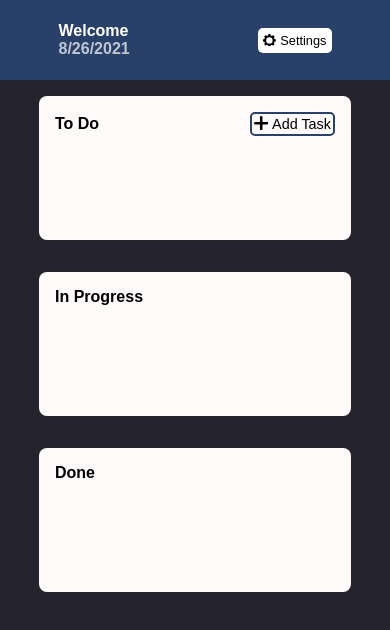
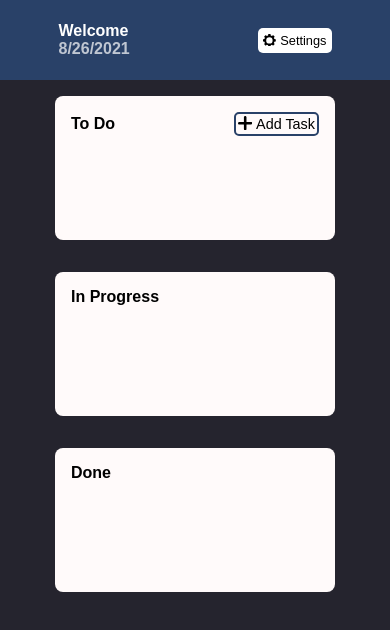
Before and after one commit to alansfj/nice-ToDo, a React (Create React App) app: page /#/my-todo in a window 390 px wide. Shown: the top 630 px of the page. Built offline with nearby package versions, Linux system fonts and the light colour scheme.

Commit message:
media queries updated

```diff
--- a/src/Sass/ToDo.scss
+++ b/src/Sass/ToDo.scss
@@ -1,10 +1,15 @@
 .todo-container {
-  width: 100vw;
+  max-width: 100vw;
   margin: auto;
   margin-top: 1rem;
   display: flex;
-  // flex-wrap: wrap;
   justify-content: space-evenly;
+}
+
+@media screen and (max-width: 951px) {
+  .todo-container {
+    flex-wrap: wrap;
+  }
 }
 
 @media screen and (max-width: 768px) {
--- a/src/Sass/ToDoColumn.scss
+++ b/src/Sass/ToDoColumn.scss
@@ -2,7 +2,7 @@
   min-width: 30vw;
   min-height: 17.94rem;
   background-color: snow;
-  margin: 0 1rem;
+  margin: 1rem;
   padding: 1rem;
   border-radius: 0.5rem;
 
@@ -33,18 +33,21 @@
   }
 }
 
+@media screen and (max-width: 951px) {
+  .todo-column-container {
+    max-width: 40vw;
+  }
+}
+
 @media screen and (max-width: 768px) {
   .todo-column-container {
-    margin: 0;
-    max-width: 90vw;
-    margin-top: 1rem;
+    max-width: 100vw;
     min-width: 40vw;
   }
 }
 
 @media screen and (max-width: 480px) {
   .todo-column-container {
-    margin: 1rem 0;
     min-width: 70vw;
     min-height: 9rem;
   }
```
